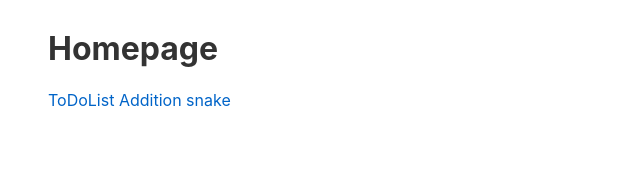
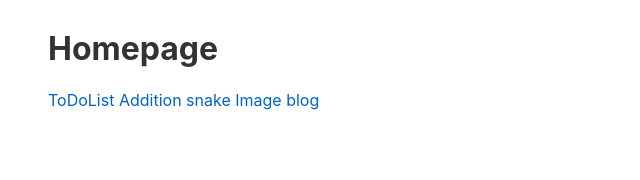
Before and after one commit to soshiharami/Svelte-tutorial, a Svelte app: page / in a window 1280 px wide. Shown: the top 180 px of the page, without its empty margins (0-640 px from the left). Built offline with nearby package versions, Linux system fonts and the light colour scheme.

Commit message:
:add: blog

```diff
--- a/src/App.svelte
+++ b/src/App.svelte
@@ -10,12 +10,16 @@
 	import home from './home.svelte'
     import Addition from './Addition.svelte'
     import snake from './snake.svelte'
+    import Image from './ImageUploader.svelte'
+    import blog from './blog/index.svelte'
 
     const routes = {
         '/': home,
         '/ToDoList': ToDoList,
 	    '/Addition': Addition,
-	    '/snake': snake
+	    '/snake': snake,
+	    '/Image': Image,
+	    '/blog': blog
     }
 </script>
 <style>
--- /dev/null
+++ b/src/blog/index.svelte
@@ -0,0 +1,11 @@
+<script>
+    let BlogData
+    const userAction = async () => {
+        const response = await fetch('https://qiita.com/api/v2/users/soshi_harami/items');
+        BlogData = await response.json(); //extract JSON from the http response
+        console.log(BlogData)
+        // do something with myJson
+    }
+</script>
+
+{BlogData[0]}
--- a/src/home.svelte
+++ b/src/home.svelte
@@ -6,3 +6,5 @@
 <a href="/ToDoList" use:link>ToDoList</a>
 <a href="/Addition" use:link>Addition</a>
 <a href="/snake" use:link>snake</a>
+<a href="/Image" use:link>Image</a>
+<a href="/blog" use:link>blog</a>
```
